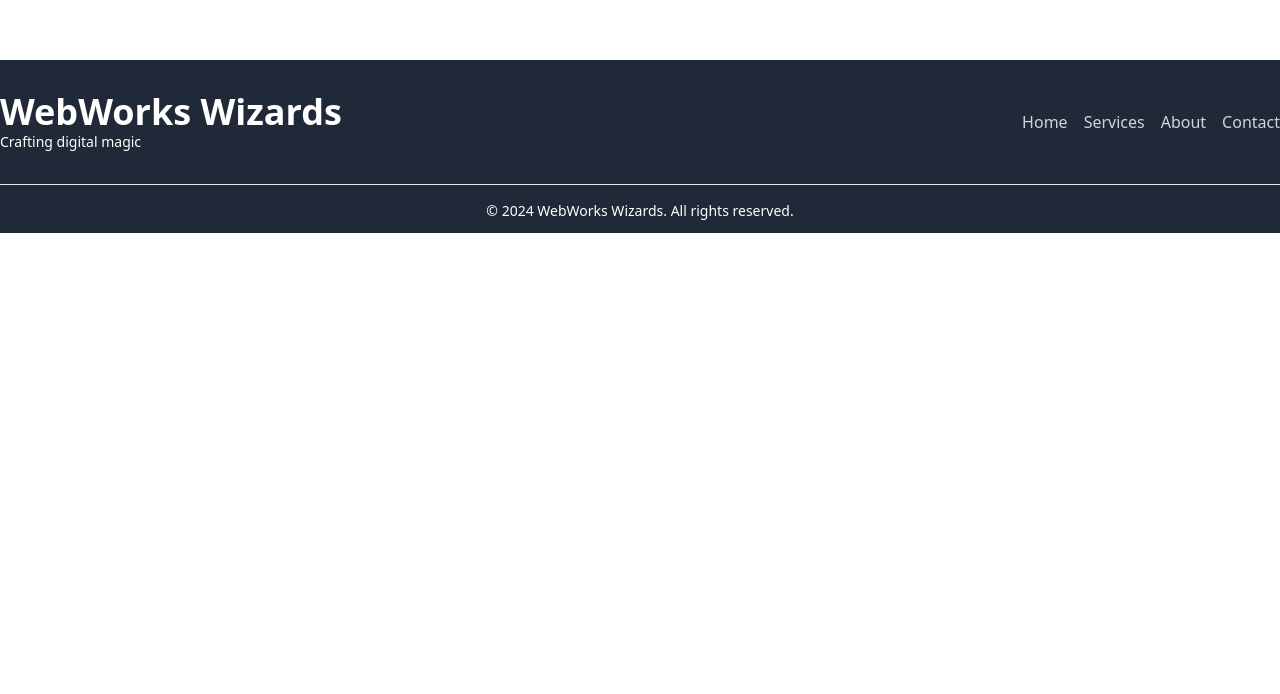
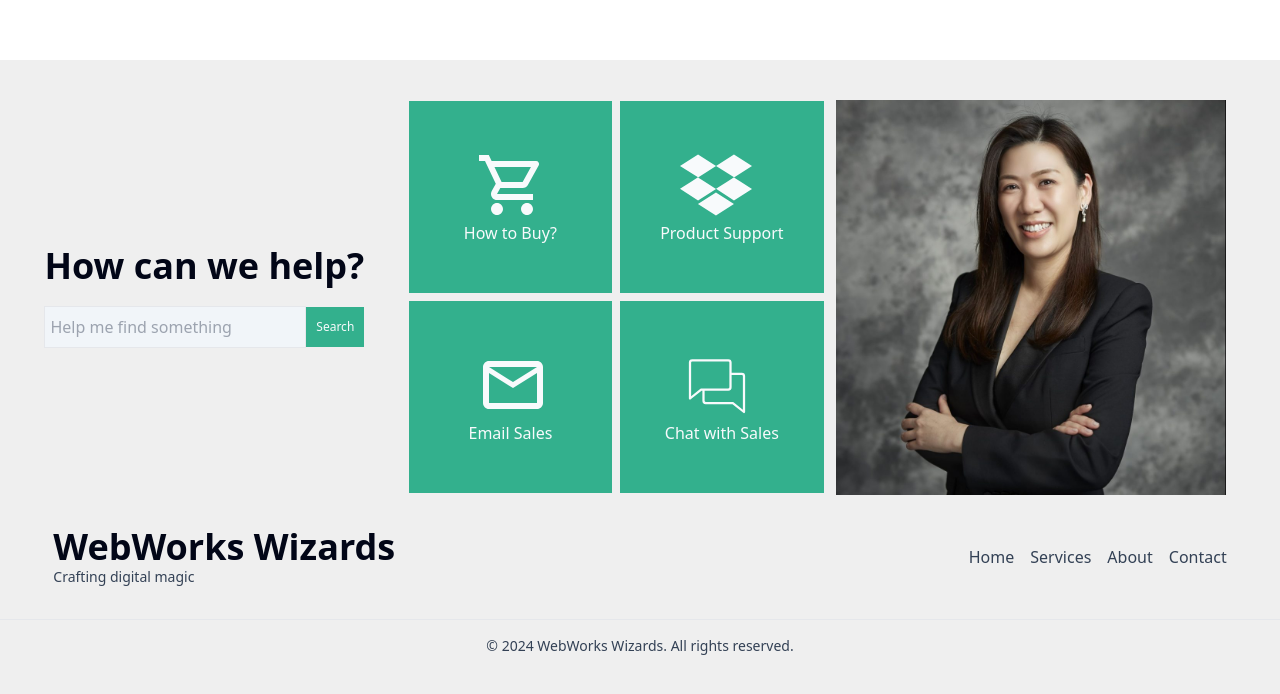
Before and after one commit to naymHdev/WebWorks-Wizards, a React (Vite) app: page / in a window 1280 px wide. Shown: the part 836-1530 px from the top of the page. Before the commit the page ends 1069 px from the top, so only its background shows below. Built offline with nearby package versions, Linux system fonts and the light colour scheme.

Commit message:
create a new help section

```diff
--- a/src/Shared/Footer/Footer.jsx
+++ b/src/Shared/Footer/Footer.jsx
@@ -1,26 +1,42 @@
 import { Link } from "react-router-dom";
+import Help from "./Help";
 
 const Footer = () => {
   return (
-    <footer className="bg-gray-800 text-white">
-      <div className="container mx-auto flex py-8 justify-between items-center">
+    <footer className="bg-[#EFEFEF] text-slate-700 py-10">
+      <Help />
+      <div className=" w-11/12 mx-auto flex py-8 justify-between items-center">
         <div className="flex flex-col">
           <Link to="/">
-            <span className="text-4xl font-semibold">WebWorks Wizards</span>
+            <span className="text-4xl font-semibold text-slate-950">
+              WebWorks Wizards
+            </span>
           </Link>
           <span className="text-sm">Crafting digital magic</span>
         </div>
         <div className="flex space-x-4">
-          <a href="/" className="text-gray-300 hover:text-white">
+          <a
+            href="/"
+            className=" text-slate-700 hover:text-slate-950 hover:font-semibold"
+          >
             Home
           </a>
-          <a href="/services" className="text-gray-300 hover:text-white">
+          <a
+            href="/services"
+            className=" text-slate-700 hover:text-slate-950 hover:font-semibold"
+          >
             Services
           </a>
-          <a href="/about" className="text-gray-300 hover:text-white">
+          <a
+            href="/about"
+            className=" text-slate-700 hover:text-slate-950 hover:font-semibold"
+          >
             About
           </a>
-          <a href="/contact" className="text-gray-300 hover:text-white">
+          <a
+            href="/contact"
+            className=" text-slate-700 hover:text-slate-950 hover:font-semibold"
+          >
             Contact
           </a>
         </div>
--- /dev/null
+++ b/src/Shared/Footer/Help.jsx
@@ -0,0 +1,67 @@
+import corporateGirl from "../../assets/corporate girsl.jpeg";
+import { MdOutlineEmail, MdOutlineLocalGroceryStore } from "react-icons/md";
+import { FaDropbox } from "react-icons/fa";
+import { PiChatsThin } from "react-icons/pi";
+
+const Help = () => {
+  return (
+    <>
+      <section className="grid md:flex items-center justify-evenly">
+        <div className="space-y-5">
+          <h2 className="text-4xl font-bold text-slate-950 text-center">
+            How can we help?
+          </h2>
+          <div className=" flex items-center justify-center">
+            <input
+              className="w-full py-[8px] px-[5px] bg-slate-100 border focus:outline-none focus:border-blue-500"
+              placeholder="Help me find something"
+              type="search"
+              name=""
+              id=""
+            />
+            <div className="px-[10px] py-[12px] text-xs bg-[#33B08D] text-slate-50">
+              Search
+            </div>
+          </div>
+        </div>
+        <div className="grid md:flex gap-3 items-center">
+          <div className=" grid grid-cols-2 gap-2">
+            <div className="bg-[#33B08D] py-12 px-10 text-slate-50">
+              <div className=" grid items-center justify-center">
+                <MdOutlineLocalGroceryStore className=" text-7xl ml-3" />
+                <p>How to Buy?</p>
+              </div>
+            </div>
+            <div className="bg-[#33B08D] py-12 px-10 text-slate-50">
+              <div className=" grid items-center justify-center">
+                <FaDropbox className=" text-7xl text-center ml-5" />
+                <p>Product Support</p>
+              </div>
+            </div>
+            <div className="bg-[#33B08D] py-12 px-10 text-slate-50">
+              <div className=" grid items-center justify-center">
+                <MdOutlineEmail className="ml-2 text-7xl" />
+                <p>Email Sales</p>
+              </div>
+            </div>
+            <div className="bg-[#33B08D] py-12 px-10 text-slate-50">
+              <div className=" grid items-center justify-center">
+                <PiChatsThin className="ml-4 text-7xl" />
+                <p>Chat with Sales</p>
+              </div>
+            </div>
+          </div>
+          <div className="md:w-[400px] w-full">
+            <img
+              className="md:w-[390px] w-full bg-cover"
+              src={corporateGirl}
+              alt=""
+            />
+          </div>
+        </div>
+      </section>
+    </>
+  );
+};
+
+export default Help;
--- a/src/index.css
+++ b/src/index.css
@@ -1,3 +1,17 @@
 @tailwind base;
 @tailwind components;
 @tailwind utilities;
+
+
+*input {
+  border: none;
+  width: 100%;
+  background: inherit;
+  border: 2px;
+  padding: 5px;
+  border-radius: 10px;
+}
+
+* input :focus {
+  outline: none;
+}
```
Also changed, not shown: src/assets/corporate girsl.jpeg (added).
